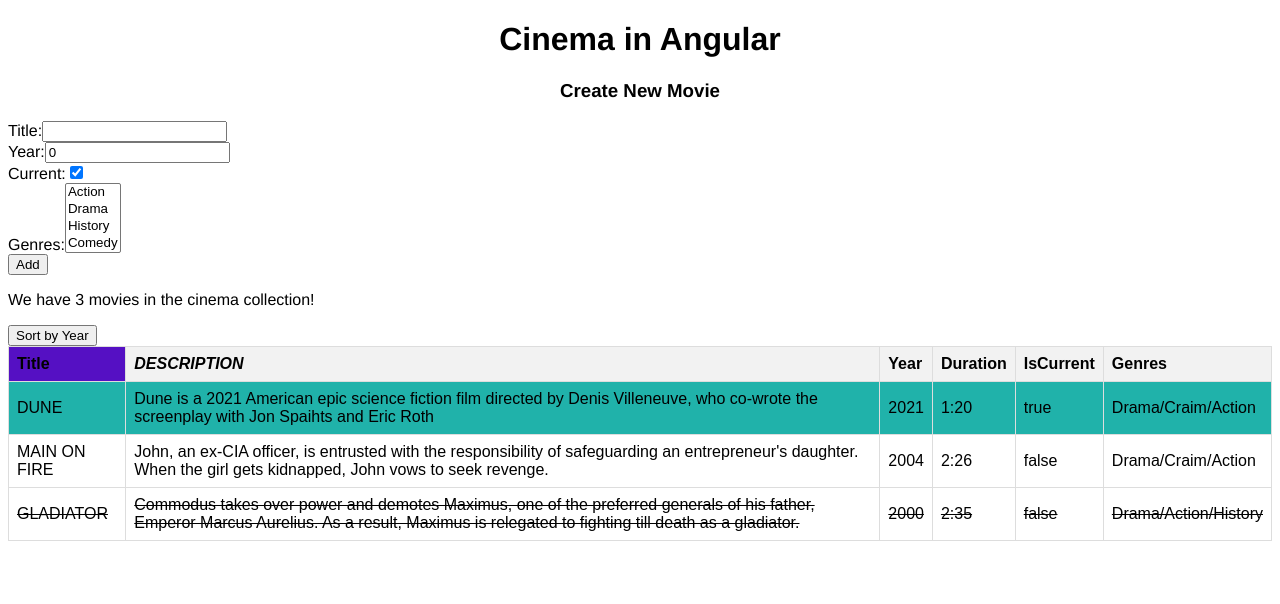
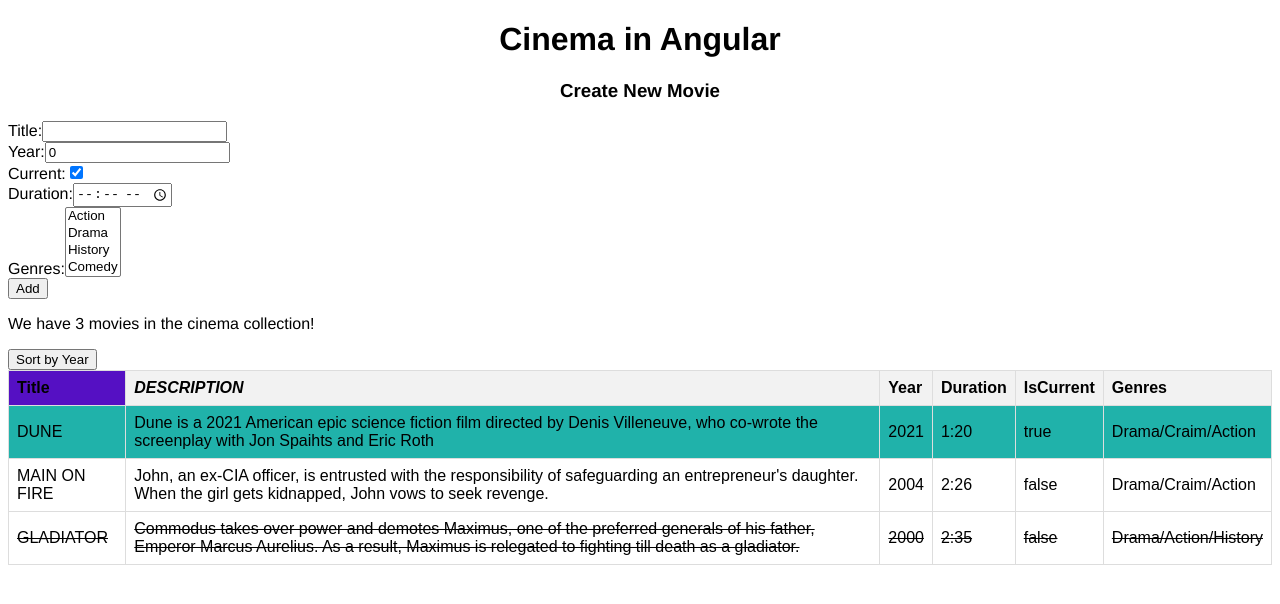
Before and after one commit to ITStepPV114/simple-todo-app, an Angular app: page / in a window 1280 px wide. Shown: the top 604 px of the page. Built offline with nearby package versions, Linux system fonts and the light colour scheme.

Commit message:
modefied addMovie

```diff
--- a/src/app/movies/movies.component.html
+++ b/src/app/movies/movies.component.html
@@ -14,6 +14,10 @@
     <div>
         <span>Current:</span>
         <input [(ngModel)]="newMovie.isCurrent" type="checkbox">
+    </div>
+    <div>
+        <span>Duration:</span>
+        <input [(ngModel)]="timeDuration" type="time">
     </div>
     <div>
         <span>Genres:</span>
--- a/src/app/movies/movies.component.ts
+++ b/src/app/movies/movies.component.ts
@@ -7,12 +7,15 @@ import { IMovie } from './movie';
   styleUrls: ['./movies.component.css']
 })
 export class MoviesComponent {
+
   newMovie:IMovie={
     title: "",
     year: 0,
     duration: { hours: 0, minutes: 0 },
     isCurrent: true,
   };
+  //field for read timeDuration
+  timeDuration="";
 
   movies: IMovie[] = [
     {
@@ -55,6 +58,12 @@ export class MoviesComponent {
     }
 
     addMovie():void{
-      this.movies.push(this.newMovie);
+      console.log(this.timeDuration);
+      let time=this.timeDuration.split(":"); // [1, 34]
+      this.newMovie.duration.hours=+time[0];
+      this.newMovie.duration.minutes=parseInt(time[1]);
+
+      let movieForAdd={...this.newMovie} //create new object
+      this.movies.push(movieForAdd);
     }
 }
```
